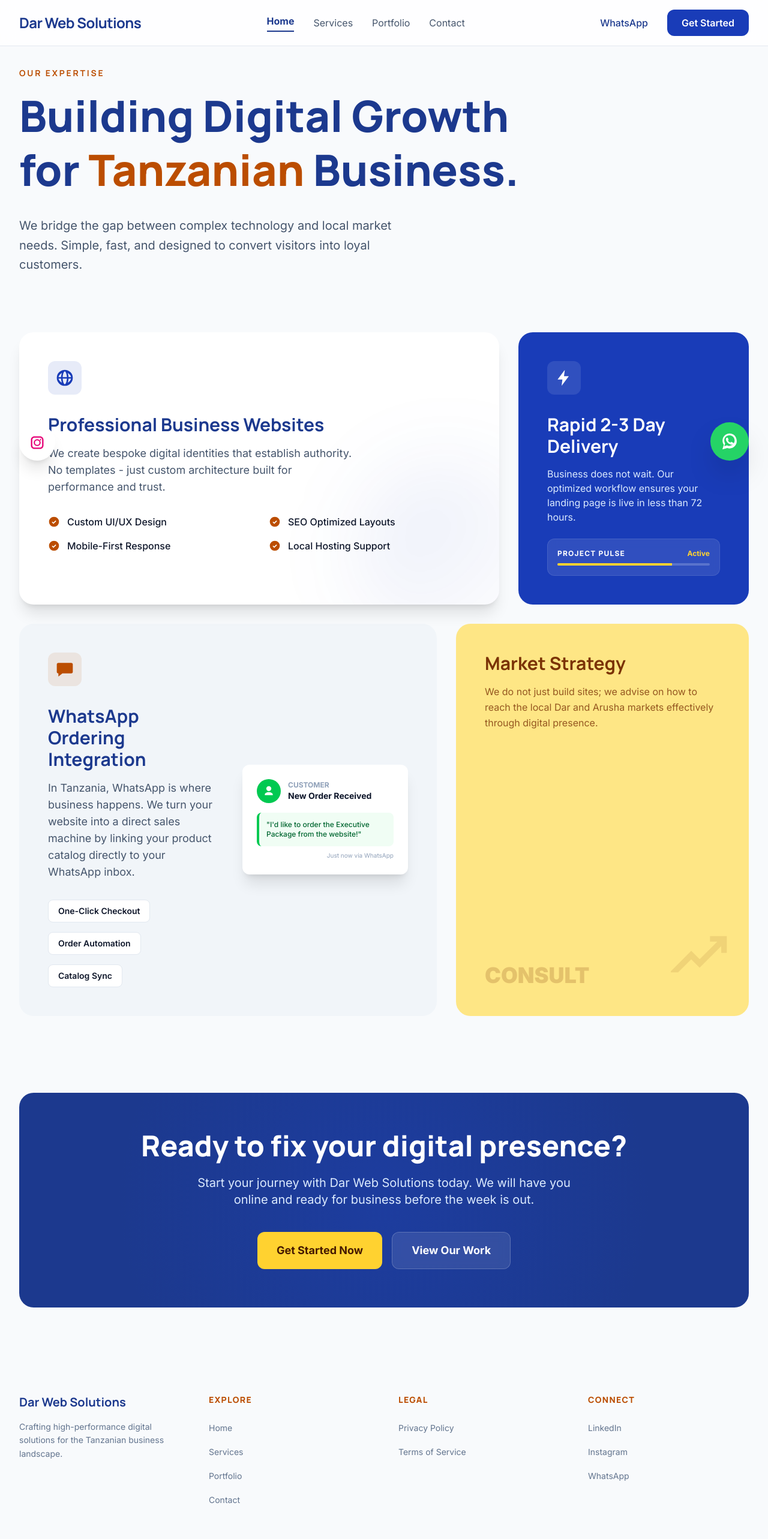
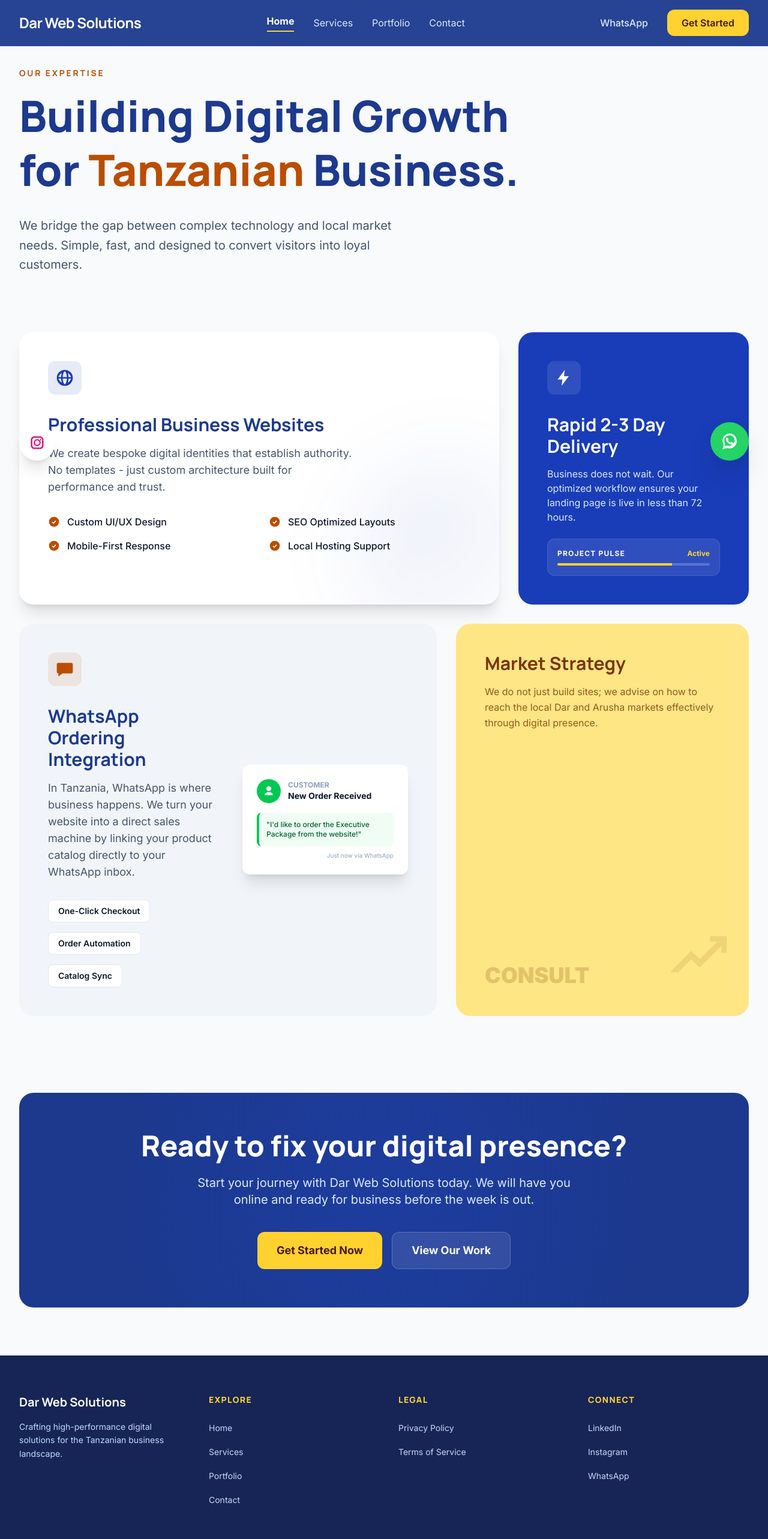
Before and after one commit to andreamsilu/darwebsolutions, a Next.js app: page / in a window 1280 px wide. Shown: the top 2566 px of the page at 60% size. Built offline with nearby package versions, Linux system fonts and the light colour scheme.

Commit message:
Update PremiumNav and PremiumFooter styles for improved visual consistency and branding. Change color schemes to enhance readability and user experience across the navigation and footer components.

```diff
--- a/app/components/premium-chrome.tsx
+++ b/app/components/premium-chrome.tsx
@@ -8,15 +8,15 @@ type PremiumNavProps = {
 
 function navClass(active: boolean) {
   return active
-    ? "border-b-2 border-blue-900 pb-1 font-bold text-blue-900"
-    : "text-slate-600 transition-colors hover:text-blue-900";
+    ? "border-b-2 border-amber-300 pb-1 font-bold text-white"
+    : "text-blue-100 transition-colors hover:text-white";
 }
 
 export function PremiumNav({ active }: PremiumNavProps) {
   return (
-    <nav className="fixed top-0 z-50 w-full border-b border-slate-200 bg-white/80 backdrop-blur-md">
+    <nav className="fixed top-0 z-50 w-full border-b border-blue-800/60 bg-blue-900/95 backdrop-blur-md">
       <div className="mx-auto flex max-w-7xl items-center justify-between px-8 py-4">
-        <div className="font-headline text-2xl font-bold tracking-tight text-blue-900">
+        <div className="font-headline text-2xl font-bold tracking-tight text-white">
           Dar Web Solutions
         </div>
         <div className="hidden items-center gap-8 md:flex">
@@ -35,14 +35,14 @@ export function PremiumNav({ active }: PremiumNavProps) {
         </div>
         <div className="flex items-center gap-4">
           <Link
-            className="hidden rounded-xl px-4 py-2 font-medium text-blue-900 transition-all hover:bg-slate-50 lg:block"
+            className="hidden rounded-xl px-4 py-2 font-medium text-blue-100 transition-all hover:bg-blue-800 hover:text-white lg:block"
             href="https://wa.me/255000000000"
             target="_blank"
           >
             WhatsApp
           </Link>
           <button
-            className="rounded-xl bg-blue-800 px-6 py-2.5 font-semibold text-white transition-transform active:scale-90"
+            className="rounded-xl bg-amber-300 px-6 py-2.5 font-semibold text-amber-950 transition-transform hover:bg-amber-200 active:scale-90"
             type="button"
           >
             Get Started
@@ -55,47 +55,47 @@ export function PremiumNav({ active }: PremiumNavProps) {
 
 export function PremiumFooter() {
   return (
-    <footer className="bg-slate-50">
+    <footer className="bg-blue-950 text-blue-100">
       <div className="mx-auto grid max-w-7xl grid-cols-1 gap-12 px-8 py-16 md:grid-cols-4">
         <div>
-          <div className="mb-4 font-headline text-xl font-bold text-blue-900">Dar Web Solutions</div>
-          <p className="text-sm leading-relaxed text-slate-500">
+          <div className="mb-4 font-headline text-xl font-bold text-white">Dar Web Solutions</div>
+          <p className="text-sm leading-relaxed text-blue-200">
             Crafting high-performance digital solutions for the Tanzanian business landscape.
           </p>
         </div>
         <div>
-          <h4 className="mb-6 font-headline text-sm font-extrabold uppercase tracking-widest text-amber-700">
+          <h4 className="mb-6 font-headline text-sm font-extrabold uppercase tracking-widest text-amber-300">
             Explore
           </h4>
           <ul className="space-y-4">
-            <li><Link className="text-sm text-slate-500 hover:text-blue-700" href="/">Home</Link></li>
-            <li><Link className="text-sm text-slate-500 hover:text-blue-700" href="/solution">Services</Link></li>
-            <li><Link className="text-sm text-slate-500 hover:text-blue-700" href="/demo">Portfolio</Link></li>
-            <li><Link className="text-sm text-slate-500 hover:text-blue-700" href="/contact">Contact</Link></li>
+            <li><Link className="text-sm text-blue-200 hover:text-white" href="/">Home</Link></li>
+            <li><Link className="text-sm text-blue-200 hover:text-white" href="/solution">Services</Link></li>
+            <li><Link className="text-sm text-blue-200 hover:text-white" href="/demo">Portfolio</Link></li>
+            <li><Link className="text-sm text-blue-200 hover:text-white" href="/contact">Contact</Link></li>
           </ul>
         </div>
         <div>
-          <h4 className="mb-6 font-headline text-sm font-extrabold uppercase tracking-widest text-amber-700">
+          <h4 className="mb-6 font-headline text-sm font-extrabold uppercase tracking-widest text-amber-300">
             Legal
           </h4>
           <ul className="space-y-4">
-            <li><a className="text-sm text-slate-500 hover:text-blue-700" href="#">Privacy Policy</a></li>
-            <li><a className="text-sm text-slate-500 hover:text-blue-700" href="#">Terms of Service</a></li>
+            <li><a className="text-sm text-blue-200 hover:text-white" href="#">Privacy Policy</a></li>
+            <li><a className="text-sm text-blue-200 hover:text-white" href="#">Terms of Service</a></li>
           </ul>
         </div>
         <div>
-          <h4 className="mb-6 font-headline text-sm font-extrabold uppercase tracking-widest text-amber-700">
+          <h4 className="mb-6 font-headline text-sm font-extrabold uppercase tracking-widest text-amber-300">
             Connect
           </h4>
           <ul className="space-y-4">
-            <li><a className="text-sm text-slate-500 hover:text-blue-700" href="#">LinkedIn</a></li>
-            <li><Link className="text-sm text-slate-500 hover:text-blue-700" href="https://instagram.com/darwebsolutions" target="_blank">Instagram</Link></li>
-            <li><Link className="text-sm text-slate-500 hover:text-blue-700" href="https://wa.me/255000000000" target="_blank">WhatsApp</Link></li>
+            <li><a className="text-sm text-blue-200 hover:text-white" href="#">LinkedIn</a></li>
+            <li><Link className="text-sm text-blue-200 hover:text-white" href="https://instagram.com/darwebsolutions" target="_blank">Instagram</Link></li>
+            <li><Link className="text-sm text-blue-200 hover:text-white" href="https://wa.me/255000000000" target="_blank">WhatsApp</Link></li>
           </ul>
         </div>
       </div>
-      <div className="mx-auto flex max-w-7xl flex-col items-center justify-between gap-4 border-t border-slate-200 px-8 py-8 md:flex-row">
-        <p className="text-sm text-slate-500">© 2024 Dar Web Solutions. Built in Dar es Salaam, Tanzania.</p>
+      <div className="mx-auto flex max-w-7xl flex-col items-center justify-between gap-4 border-t border-blue-900 px-8 py-8 md:flex-row">
+        <p className="text-sm text-blue-300">© 2024 Dar Web Solutions. Built in Dar es Salaam, Tanzania.</p>
       </div>
     </footer>
   );
```
